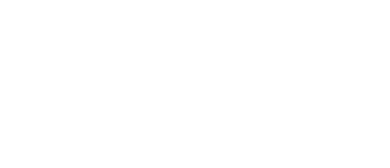
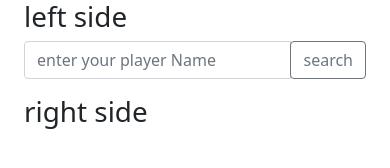
Before and after one commit to MdShohanAli/sport-db, a plain HTML site: page index.html in a window 390 px wide. Drawn offline with nearby package versions, Linux system fonts and the light colour scheme.

Commit message:
fetch data

```diff
--- a/index.html
+++ b/index.html
@@ -6,10 +6,47 @@
     <meta http-equiv="X-UA-Compatible" content="IE=edge">
     <meta name="viewport" content="width=device-width, initial-scale=1.0">
     <title>Sport db</title>
+    <link rel="stylesheet" href="">
+    <!-- bootstarp cdn -->
+    <link href="https://cdn.jsdelivr.net/npm/bootstrap@5.1.3/dist/css/bootstrap.min.css" rel="stylesheet"
+        integrity="sha384-1BmE4kWBq78iYhFldvKuhfTAU6auU8tT94WrHftjDbrCEXSU1oBoqyl2QvZ6jIW3" crossorigin="anonymous">
 </head>
 
 <body>
 
+
+
+    <div class="container">
+        <div class="row w-100 m-auto">
+            <div class="col-md-6 ">
+                <h1>left side </h1>
+                <div class="input-group mb-3">
+                    <input type="text" id="search-box" class="form-control" placeholder="enter your player Name"
+                        aria-label="Recipient's username" aria-describedby="basic-addon2">
+                    <div class="input-group-append">
+                        <button onclick="allPlayer()" class="btn btn-outline-secondary" type="button">search</button>
+                    </div>
+                </div>
+            </div>
+            <div class="col-md-6">
+                <h1>right side</h1>
+            </div>
+
+        </div>
+    </div>
+
+
+
+
+
+
+
+
+
+    <script src="js/app.js"></script>
+    <script src="https://cdn.jsdelivr.net/npm/bootstrap@5.1.3/dist/js/bootstrap.bundle.min.js"
+        integrity="sha384-ka7Sk0Gln4gmtz2MlQnikT1wXgYsOg+OMhuP+IlRH9sENBO0LRn5q+8nbTov4+1p"
+        crossorigin="anonymous"></script>
 </body>
 
 </html>
--- a/js/app.js
+++ b/js/app.js
@@ -0,0 +1,9 @@
+const allPlayer = () => {
+    const searchValue = document.getElementById('search-box').value;
+    const url = `https://www.thesportsdb.com/api/v1/json/2/searchplayers.php?p=${searchValue}`
+    fetch(url)
+        .then(res => res.json())
+        .then(data => console.log(data))
+    // console.log(searchValue);
+
+}
```
Also changed, not shown: style/style.css (added).
